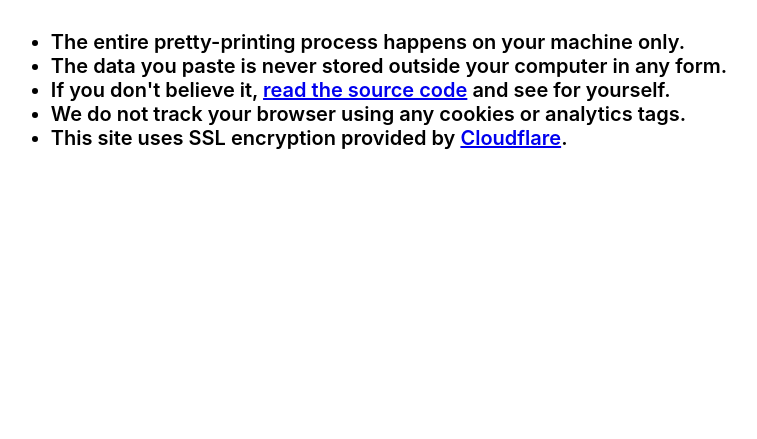
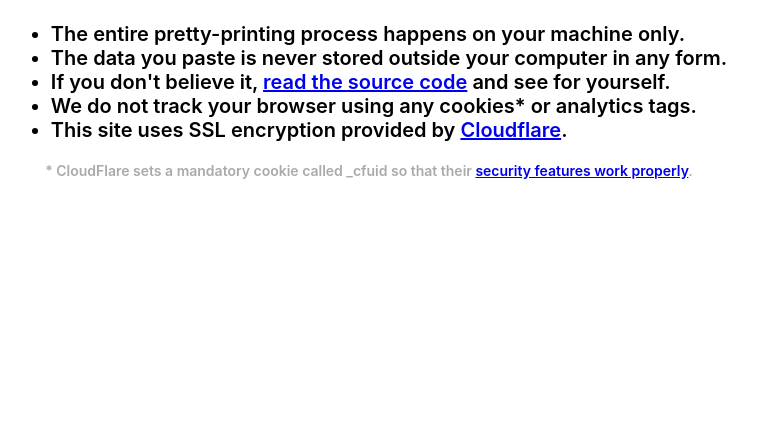
Before and after one commit to crabl/nicejson.com, a website built with Parcel: page privacy.html in a window 1280 px wide. Shown: the part 361-800 px from the top of the page, without its empty margins (271-1028 px from the left). Built offline with nearby package versions, Linux system fonts and the light colour scheme.

Commit message:
fix: prevent blank screen issue, closes #1

```diff
--- a/index.css
+++ b/index.css
@@ -32,7 +32,7 @@ html, body {
   font-size: 20px;
 }
 
-a:link.muted, a:visited.muted {
+a:link.muted, a:visited.muted, span.muted {
   color: #aaa;
   font-size: 14px;
 }
--- a/index.js
+++ b/index.js
@@ -33,6 +33,7 @@ $paste.onpaste = (event) => {
     $instructions.style.display = 'none';
     $error.style.display = 'block';
   } else {
+    $result.style.display = 'block';
     $result.innerHTML = result;
     $instructions.style.display = 'none';
     $error.style.display = 'none';
--- a/privacy.html
+++ b/privacy.html
@@ -12,9 +12,10 @@
         <li>The entire pretty-printing process happens on your machine only.</li>
         <li>The data you paste is never stored outside your computer in any form.</li>
         <li>If you don't believe it, <a href="//github.com/crabl/nicejson.com">read the source code</a> and see for yourself.</li>
-        <li>We do not track your browser using any cookies or analytics tags.</li>
+        <li>We do not track your browser using any cookies* or analytics tags.</li>
         <li>This site uses SSL encryption provided by <a href="//cloudflare.com/">Cloudflare</a>.</li>
       </ul>
+      <span class="muted">* CloudFlare sets a mandatory cookie called _cfuid so that their <a href="//support.cloudflare.com/hc/en-us/articles/200170156-What-does-the-Cloudflare-cfduid-cookie-do-">security features work properly</a>.</span>
     </div>
   </body>
 </html>
```
